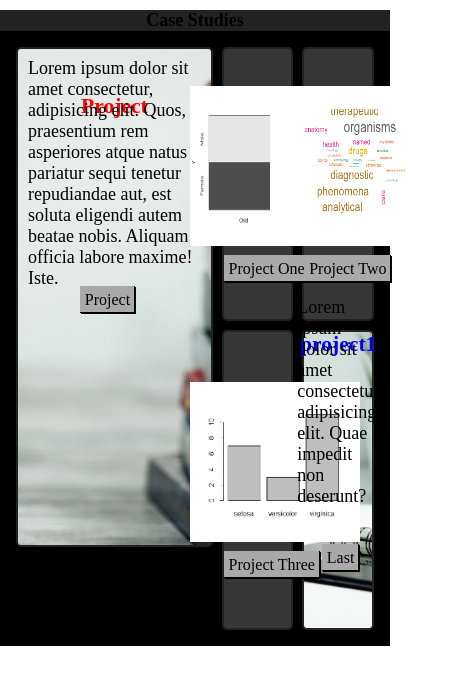
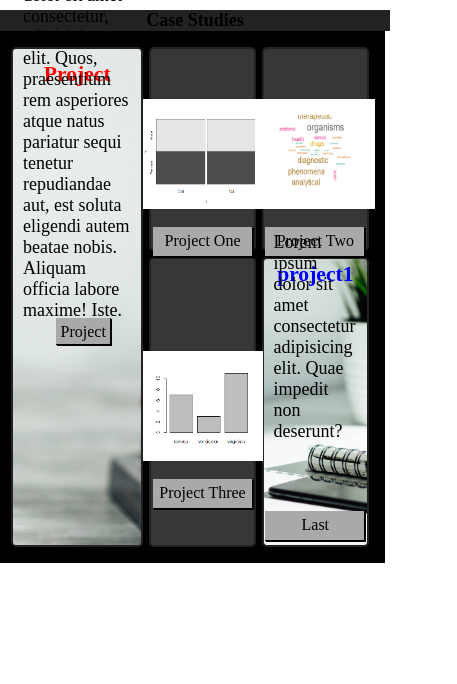
Before and after one commit to tmanic/tmanic, a plain HTML site: page HTML course/home.html in a window 390 px wide. Shown: the whole page, 457 px wide, since content can reach past the window. Drawn offline with Linux system fonts and the light colour scheme.

Commit message:
Mobile responsiveness
homestyle.css and style.css

```diff
--- a/HTML course/homestyle.css
+++ b/HTML course/homestyle.css
@@ -183,3 +183,36 @@ img:hover{
 .linkpg{
     top:40px;
 }
+@media all and (max-width:500px){
+    .grid{
+        position: relative;
+        display: grid;
+        padding: 16px;
+        left: -5px;
+        background-color: black;
+        grid-gap: .3em;
+        grid-template-areas:
+            "photoOne photoTwo"
+            "photoThree photoFour photoFive"
+            ;
+            grid-template-columns: 1fr 30% 30%
+        ;
+    }
+    img{
+        height: 120px;
+        width: 120px;
+        transform: translate(-50%, 10%);
+        left: 40%;
+
+        position: absolute;
+    }
+    .linkpg{
+        transform: translate(-50%,120%);
+        position: absolute;
+        width: 100px;
+        height: 30px;
+        top: 110%;
+        left:50% ;
+
+    }
+    }
--- a/HTML course/style.css
+++ b/HTML course/style.css
@@ -283,7 +283,7 @@ a:active{
    }
    .slot-machine{
       scale: 0.7;
-      left: 50%;
+      left: 40%;
       top: 50%;
       transform: translate(-50%,-50%);
    }
```
